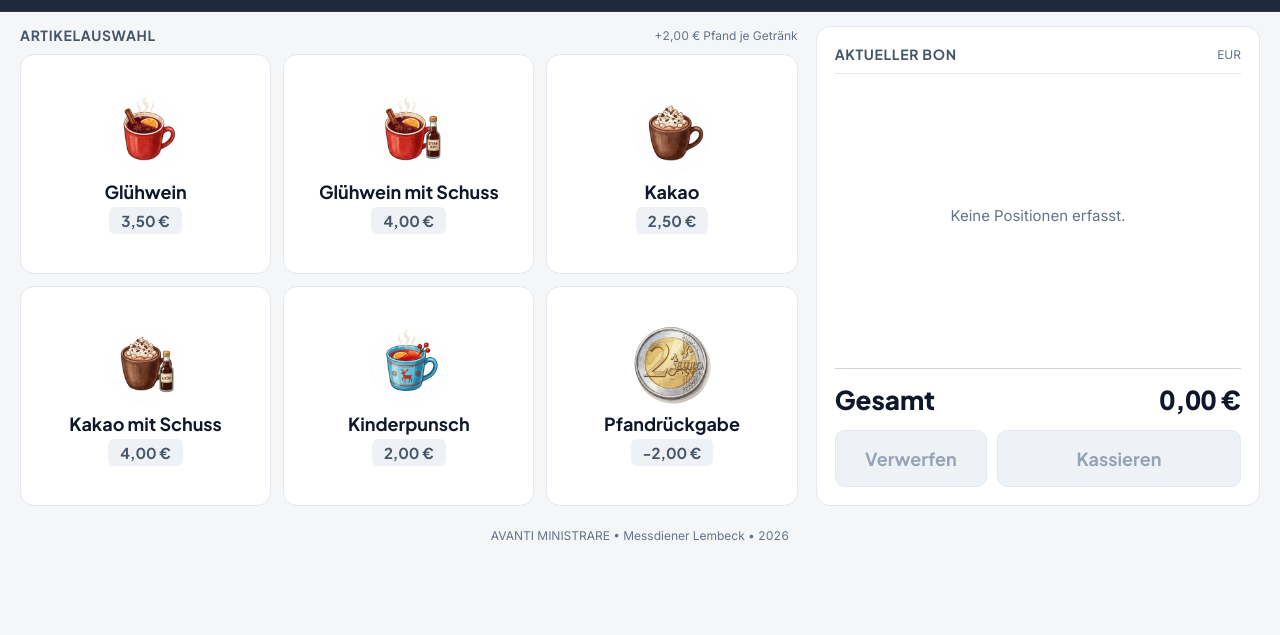
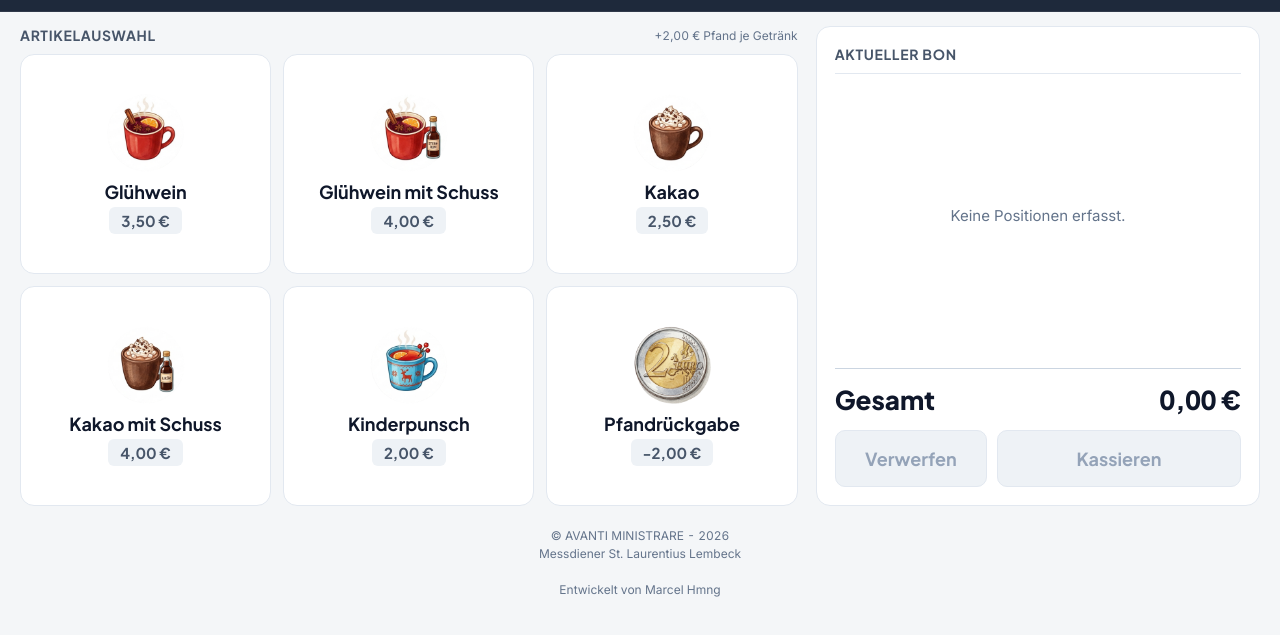
Before and after one commit to HerrDoctorr/herrdoctorr.github.io, a plain HTML site: page index.html in a window 1280 px wide. Shown: the part 55-690 px from the top of the page. Drawn offline with Linux system fonts and the light colour scheme.

```diff
--- a/index.html
+++ b/index.html
@@ -37,8 +37,8 @@
                 --accent-action-soft: #f0fdf4;
                 --accent-danger: #dc2626;
                 --accent-danger-soft: #fef2f2;
-                --accent-minus: #7a161f;
-                --accent-minus-soft: #f9eaec;
+                --accent-minus: #b33a46;
+                --accent-minus-soft: #fdf1f2;
             }
 
             * {
@@ -330,12 +330,12 @@
                     color: var(--accent-minus);
                     font-size: 20px;
                     line-height: 1;
-                    box-shadow: 0 2px 5px rgba(122, 22, 31, 0.18);
+                    box-shadow: 0 2px 5px rgba(179, 58, 70, 0.14);
                 }
 
                 .minus-button:active:not(:disabled) {
-                    background-color: #fee2e2;
-                    border-color: #b91c1c;
+                    background-color: #f9dde0;
+                    border-color: #982f3a;
                     box-shadow: none;
                 }
 
@@ -534,6 +534,13 @@
                 color: var(--ink-muted);
             }
 
+            .footer-inner {
+                display: flex;
+                flex-direction: column;
+                align-items: center;
+                gap: 3px;
+            }
+
             /* OVERLAY / MODAL */
             .modal-backdrop {
                 position: fixed;
@@ -919,6 +926,12 @@
 
             @media (max-width: 420px) {
                 .topbar-pill {
+                    display: none;
+                }
+            }
+
+            @media (max-width: 767px) {
+                .warenkorb .aktions-buttons {
                     display: none;
                 }
             }
@@ -1329,7 +1342,6 @@
                         <button type="button" class="bon-journal-btn" onclick="oeffneJournalModal()">
                             Verlauf (<span id="bon-journal-anzahl-badge">0</span>)
                         </button>
-                        <span class="section-sub">EUR</span>
                     </div>
                 </div>
                 <div id="warenkorb-liste">
@@ -1539,7 +1551,12 @@
         </div>
 
         <footer class="footer">
-            AVANTI MINISTRARE • Messdiener Lembeck • 2026
+            <div class="footer-inner">
+                <span>&copy; AVANTI MINISTRARE - 2026</span>
+                <span>Messdiener St. Laurentius Lembeck</span>
+                <br />
+                <span>Entwickelt von Marcel Hmng</span>
+            </div>
         </footer>
 
         <script>
```
